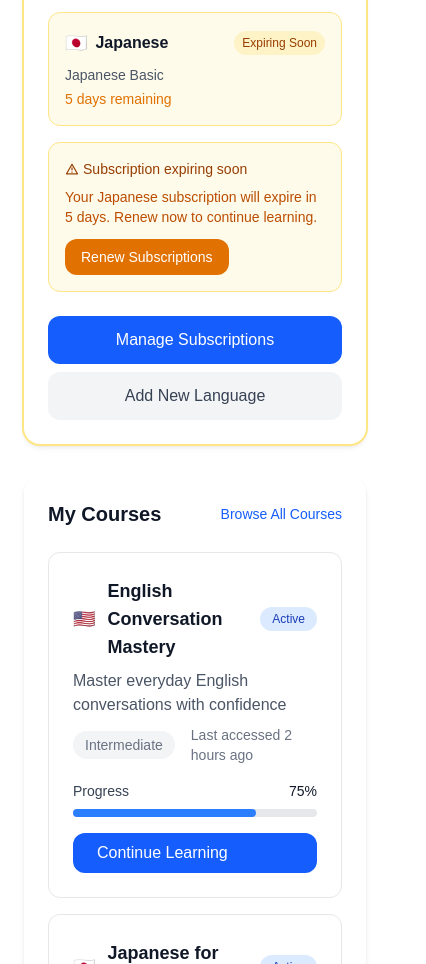
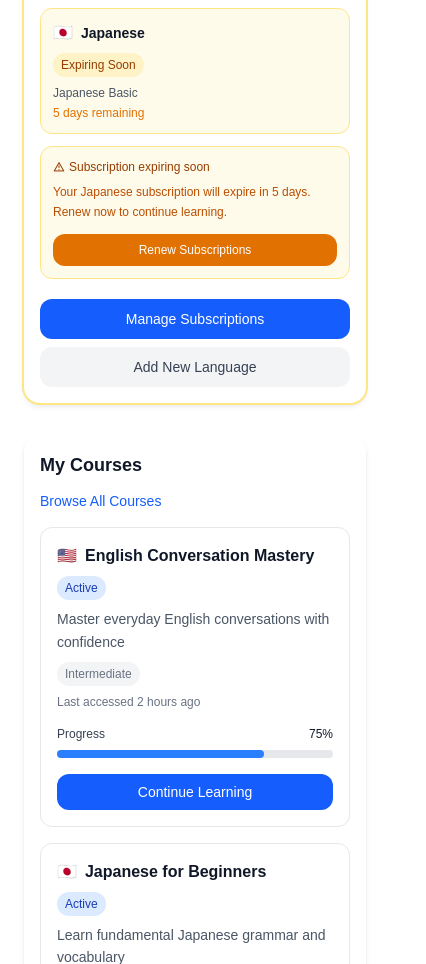
Before and after one commit to ArvinoDel/TomoLearn, a Next.js app: page /profile in a window 390 px wide. Shown: the part 1036-2000 px from the top of the page, 426 px wide, since content can reach past the window. Built offline with nearby package versions, Linux system fonts and the light colour scheme.

Commit message:
`Refactor CSS classes and styles in CommunityPage and UserProfile components`

```diff
--- a/src/app/community/page.tsx
+++ b/src/app/community/page.tsx
@@ -219,7 +219,7 @@ export default function CommunityPage() {
                 onClick={handleJoinWhatsApp}
                 onMouseEnter={() => setIsHovered(true)}
                 onMouseLeave={() => setIsHovered(false)}
-                className="inline-flex items-center px-8 py-4 bg-[#25D366] text-white font-semibold rounded-2xl hover:bg-[#22c55e] transition-all duration-300 transform hover:scale-105 shadow-lg hover:shadow-xl cursor-pointer whitespace-nowrap"
+                className="inline-flex items-center lg:px-8 px-4 py-4 bg-[#25D366] text-white font-semibold rounded-2xl hover:bg-[#22c55e] transition-all duration-300 transform hover:scale-105 shadow-lg hover:shadow-xl cursor-pointer whitespace-nowrap"
               >
                 <div className="w-6 h-6 mr-3 flex items-center justify-center">
                   <i className="ri-whatsapp-fill text-xl"></i>
--- a/src/app/profile/page.tsx
+++ b/src/app/profile/page.tsx
@@ -278,29 +278,29 @@ export default function UserProfile() {
                         {/* Subscription Status Card */}
                         <Fade in={visibleSections.validity} timeout={1000}>
                             <Box ref={validityRef}>
-                                <div className={`bg-white rounded-2xl shadow-md p-6 ${expiringSoon.length > 0 ? 'ring-2 ring-amber-200' : ''}`}>
-                                    <div className="flex items-center justify-between mb-6">
-                                        <h2 className="text-xl font-semibold text-gray-900">Subscription Status</h2>
+                                <div className={`bg-white rounded-2xl shadow-md p-4 sm:p-6 ${expiringSoon.length > 0 ? 'ring-2 ring-amber-200' : ''}`}>
+                                    <div className="flex items-center justify-between mb-4 sm:mb-6">
+                                        <h2 className="text-lg sm:text-xl font-semibold text-gray-900">Subscription Status</h2>
                                         <div className={`w-3 h-3 rounded-full ${expiringSoon.length > 0 ? 'bg-amber-400' : activeSubscriptions.length > 0 ? 'bg-emerald-400' : 'bg-gray-400'}`}></div>
                                     </div>
 
-                                    <div className="space-y-4">
+                                    <div className="space-y-3 sm:space-y-4">
                                         {/* Active Subscriptions */}
                                         {activeSubscriptions.length > 0 ? (
                                             <div className="space-y-3">
                                                 {activeSubscriptions.map(([language, subscription]) => (
-                                                    <div key={language} className={`border rounded-xl p-4 ${subscription.expiryDays <= 7 ? 'border-amber-200 bg-amber-50' : 'border-gray-200 bg-gray-50'}`}>
-                                                        <div className="flex items-center justify-between mb-2">
+                                                    <div key={language} className={`border rounded-xl p-3 sm:p-4 ${subscription.expiryDays <= 7 ? 'border-amber-200 bg-amber-50' : 'border-gray-200 bg-gray-50'}`}>
+                                                        <div className="flex flex-col sm:flex-row sm:items-center sm:justify-between gap-2 mb-2">
                                                             <div className="flex items-center gap-2">
-                                                                <span className="text-lg">{getLanguageFlag(language)}</span>
-                                                                <span className="font-semibold text-gray-900">{getLanguageName(language)}</span>
+                                                                <span className="text-base sm:text-lg">{getLanguageFlag(language)}</span>
+                                                                <span className="font-semibold text-gray-900 text-sm sm:text-base">{getLanguageName(language)}</span>
                                                             </div>
-                                                            <span className={`px-2 py-1 rounded-full text-xs font-medium ${subscription.expiryDays <= 7 ? 'bg-amber-100 text-amber-800' : 'bg-emerald-100 text-emerald-800'}`}>
+                                                            <span className={`px-2 py-1 rounded-full text-xs font-medium self-start sm:self-auto ${subscription.expiryDays <= 7 ? 'bg-amber-100 text-amber-800' : 'bg-emerald-100 text-emerald-800'}`}>
                                                                 {subscription.expiryDays <= 7 ? 'Expiring Soon' : 'Active'}
                                                             </span>
                                                         </div>
-                                                        <p className="text-sm text-gray-600 mb-1">{subscription.packageName}</p>
-                                                        <p className={`text-sm font-medium ${subscription.expiryDays <= 7 ? 'text-amber-600' : 'text-gray-700'}`}>
+                                                        <p className="text-xs sm:text-sm text-gray-600 mb-1">{subscription.packageName}</p>
+                                                        <p className={`text-xs sm:text-sm font-medium ${subscription.expiryDays <= 7 ? 'text-amber-600' : 'text-gray-700'}`}>
                                                             {subscription.expiryDays} days remaining
                                                         </p>
                                                     </div>
@@ -308,18 +308,18 @@ export default function UserProfile() {
                                             </div>
                                         ) : (
                                             <div className="text-center py-4">
-                                                <p className="text-gray-600">No active subscriptions</p>
+                                                <p className="text-gray-600 text-sm sm:text-base">No active subscriptions</p>
                                             </div>
                                         )}
 
                                         {/* Expiring Soon Warning */}
                                         {expiringSoon.length > 0 && (
-                                            <div className="bg-amber-50 border border-amber-200 rounded-xl p-4">
-                                                <p className="text-amber-800 text-sm font-medium mb-2">
+                                            <div className="bg-amber-50 border border-amber-200 rounded-xl p-3 sm:p-4">
+                                                <p className="text-amber-800 text-xs sm:text-sm font-medium mb-2">
                                                     <i className="ri-alert-line mr-1"></i>
                                                     {expiringSoon.length === 1 ? 'Subscription expiring soon' : 'Multiple subscriptions expiring soon'}
                                                 </p>
-                                                <p className="text-amber-700 text-sm mb-3">
+                                                <p className="text-amber-700 text-xs sm:text-sm mb-3 leading-relaxed">
                                                     {expiringSoon.length === 1
                                                         ? `Your ${getLanguageName(expiringSoon[0][0])} subscription will expire in ${expiringSoon[0][1].expiryDays} days.`
                                                         : `You have ${expiringSoon.length} subscriptions expiring within 7 days.`
@@ -327,7 +327,7 @@ export default function UserProfile() {
                                                 </p>
                                                 <Link
                                                     href="/pricing"
-                                                    className="inline-block bg-amber-600 hover:bg-amber-700 text-white px-4 py-2 rounded-xl text-sm font-medium transition-colors whitespace-nowrap"
+                                                    className="inline-block bg-amber-600 hover:bg-amber-700 text-white px-3 sm:px-4 py-2 rounded-xl text-xs sm:text-sm font-medium transition-colors w-full sm:w-auto text-center"
                                                 >
                                                     Renew Subscriptions
                                                 </Link>
@@ -338,13 +338,13 @@ export default function UserProfile() {
                                         <div className="flex flex-col gap-2 pt-2">
                                             <Link
                                                 href="/pricing"
-                                                className="inline-block w-full bg-blue-600 hover:bg-blue-700 text-white px-4 py-3 rounded-xl text-center font-medium transition-colors whitespace-nowrap"
+                                                className="inline-block w-full bg-blue-600 hover:bg-blue-700 text-white px-4 py-2.5 sm:py-3 rounded-xl text-center font-medium transition-colors text-sm sm:text-base"
                                             >
                                                 Manage Subscriptions
                                             </Link>
                                             <Link
                                                 href="/pricing"
-                                                className="inline-block w-full bg-gray-100 hover:bg-gray-200 text-gray-700 px-4 py-3 rounded-xl text-center font-medium transition-colors whitespace-nowrap"
+                                                className="inline-block w-full bg-gray-100 hover:bg-gray-200 text-gray-700 px-4 py-2.5 sm:py-3 rounded-xl text-center font-medium transition-colors text-sm sm:text-base"
                                             >
                                                 Add New Language
                                             </Link>
@@ -360,12 +360,12 @@ export default function UserProfile() {
 
                         <Fade in={visibleSections.courses} timeout={1000}>
                             <Box ref={coursesRef}>
-                                <div className="bg-white rounded-2xl shadow-md p-6">
-                                    <div className="flex items-center justify-between mb-6">
-                                        <h2 className="text-xl font-semibold text-gray-900">My Courses</h2>
+                                <div className="bg-white rounded-2xl shadow-md p-4 sm:p-6">
+                                    <div className="flex flex-col sm:flex-row sm:items-center sm:justify-between mb-4 sm:mb-6 gap-3 sm:gap-0">
+                                        <h2 className="text-lg sm:text-xl font-semibold text-gray-900">My Courses</h2>
                                         <Link
                                             href="/courses"
-                                            className="text-blue-600 hover:text-blue-700 font-medium text-sm transition-colors whitespace-nowrap"
+                                            className="text-blue-600 hover:text-blue-700 font-medium text-sm transition-colors self-start sm:self-auto"
                                         >
                                             Browse All Courses
                                         </Link>
@@ -377,24 +377,28 @@ export default function UserProfile() {
                                                 const hasActiveSubscription = userData.subscriptions[course.language as keyof typeof userData.subscriptions]?.active;
 
                                                 return (
-                                                    <div key={course.id} className={`border rounded-xl p-6 hover:shadow-md transition-shadow ${!hasActiveSubscription ? 'opacity-75 border-gray-300' : 'border-gray-200'}`}>
-                                                        <div className="flex items-start justify-between mb-4">
+                                                    <div key={course.id} className={`border rounded-xl p-4 sm:p-6 hover:shadow-md transition-shadow ${!hasActiveSubscription ? 'opacity-75 border-gray-300' : 'border-gray-200'}`}>
+                                                        <div className="flex flex-col sm:flex-row sm:items-start sm:justify-between mb-4 gap-3 sm:gap-0">
                                                             <div className="flex-1">
-                                                                <div className="flex items-center gap-3 mb-2">
-                                                                    <span className="text-lg">{getLanguageFlag(course.language)}</span>
-                                                                    <h3 className="text-lg font-semibold text-gray-900">{course.title}</h3>
-                                                                    <span className={`px-3 py-1 rounded-full text-xs font-medium ${getStatusBadge(course.status, course.progress)}`}>
-                                                                        {getStatusText(course.status, course.progress)}
-                                                                    </span>
-                                                                    {!hasActiveSubscription && (
-                                                                        <span className="px-3 py-1 rounded-full text-xs font-medium bg-red-100 text-red-800">
-                                                                            Subscription Expired
+                                                                <div className="flex flex-col sm:flex-row sm:items-center gap-2 sm:gap-3 mb-2">
+                                                                    <div className="flex items-center gap-2">
+                                                                        <span className="text-base sm:text-lg">{getLanguageFlag(course.language)}</span>
+                                                                        <h3 className="text-base sm:text-lg font-semibold text-gray-900">{course.title}</h3>
+                                                                    </div>
+                                                                    <div className="flex flex-wrap gap-2">
+                                                                        <span className={`px-2 sm:px-3 py-1 rounded-full text-xs font-medium ${getStatusBadge(course.status, course.progress)}`}>
+                                                                            {getStatusText(course.status, course.progress)}
                                                                         </span>
-                                                                    )}
+                                                                        {!hasActiveSubscription && (
+                                                                            <span className="px-2 sm:px-3 py-1 rounded-full text-xs font-medium bg-red-100 text-red-800">
+                                                                                Subscription Expired
+                                                                            </span>
+                                                                        )}
+                                                                    </div>
                                                                 </div>
-                                                                <p className="text-gray-600 mb-2">{course.description}</p>
-                                                                <div className="flex items-center gap-4 text-sm text-gray-500">
-                                                                    <span className="bg-gray-100 px-3 py-1 rounded-full">{course.level}</span>
+                                                                <p className="text-gray-600 mb-2 text-sm sm:text-base leading-relaxed">{course.description}</p>
+                                                                <div className="flex flex-col sm:flex-row sm:items-center gap-2 sm:gap-4 text-xs sm:text-sm text-gray-500">
+                                                                    <span className="bg-gray-100 px-2 sm:px-3 py-1 rounded-full w-fit">{course.level}</span>
                                                                     <span>Last accessed {course.lastAccessed}</span>
                                                                 </div>
                                                             </div>
@@ -402,8 +406,8 @@ export default function UserProfile() {
 
                                                         <div className="mb-4">
                                                             <div className="flex items-center justify-between mb-2">
-                                                                <span className="text-sm font-medium text-gray-700">Progress</span>
-                                                                <span className="text-sm font-medium text-gray-900">{course.progress}%</span>
+                                                                <span className="text-xs sm:text-sm font-medium text-gray-700">Progress</span>
+                                                                <span className="text-xs sm:text-sm font-medium text-gray-900">{course.progress}%</span>
                                                             </div>
                                                             <div className="w-full bg-gray-200 rounded-full h-2">
                                                                 <div
@@ -413,30 +417,30 @@ export default function UserProfile() {
                                                             </div>
                                                         </div>
 
-                                                        <div className="flex flex-col sm:flex-row gap-3 w-full">
+                                                        <div className="flex flex-col gap-2 w-full">
                                                             {!hasActiveSubscription ? (
                                                                 <Link
                                                                     href="/pricing"
-                                                                    className="bg-red-600 hover:bg-red-700 text-white px-6 py-2 rounded-xl font-medium transition-colors whitespace-nowrap w-full sm:w-auto"
+                                                                    className="bg-red-600 hover:bg-red-700 text-white px-4 sm:px-6 py-2 rounded-xl font-medium transition-colors w-full text-center text-sm sm:text-base"
                                                                 >
                                                                     Renew to Continue
                                                                 </Link>
                                                             ) : course.progress === 100 ? (
-                                                                <button className="bg-emerald-600 hover:bg-emerald-700 text-white px-6 py-2 rounded-xl font-medium transition-colors whitespace-nowrap w-full sm:w-auto">
+                                                                <button className="bg-emerald-600 hover:bg-emerald-700 text-white px-4 sm:px-6 py-2 rounded-xl font-medium transition-colors w-full text-sm sm:text-base">
                                                                     <i className="ri-check-line mr-2"></i>
                                                                     Completed
                                                                 </button>
                                                             ) : (
                                                                 <Link
                                                                     href={`/courses/${course.id}`}
-                                                                    className="bg-blue-600 hover:bg-blue-700 text-white px-6 py-2 rounded-xl font-medium transition-colors whitespace-nowrap w-full sm:w-auto"
+                                                                    className="bg-blue-600 hover:bg-blue-700 text-white px-4 sm:px-6 py-2 rounded-xl font-medium transition-colors w-full text-center text-sm sm:text-base"
                                                                 >
                                                                     Continue Learning
                                                                 </Link>
                                                             )}
 
                                                             {hasActiveSubscription && course.status === 'paused' && (
-                                                                <button className="bg-gray-600 hover:bg-gray-700 text-white px-6 py-2 rounded-xl font-medium transition-colors whitespace-nowrap w-full sm:w-auto">
+                                                                <button className="bg-gray-600 hover:bg-gray-700 text-white px-4 sm:px-6 py-2 rounded-xl font-medium transition-colors w-full text-sm sm:text-base">
                                                                     Resume Course
                                                                 </button>
                                                             )}
@@ -447,15 +451,15 @@ export default function UserProfile() {
                                             })}
                                         </div>
                                     ) : (
-                                        <div className="text-center py-12">
-                                            <div className="w-24 h-24 bg-blue-50 rounded-full flex items-center justify-center mx-auto mb-4">
-                                                <i className="ri-book-line text-3xl text-blue-500"></i>
+                                        <div className="text-center py-8 sm:py-12">
+                                            <div className="w-20 sm:w-24 h-20 sm:h-24 bg-blue-50 rounded-full flex items-center justify-center mx-auto mb-4">
+                                                <i className="ri-book-line text-2xl sm:text-3xl text-blue-500"></i>
                                             </div>
-                                            <h3 className="text-lg font-semibold text-gray-900 mb-2">No courses enrolled yet</h3>
-                                            <p className="text-gray-600 mb-6">Start your learning journey by exploring our course catalog</p>
+                                            <h3 className="text-base sm:text-lg font-semibold text-gray-900 mb-2">No courses enrolled yet</h3>
+                                            <p className="text-gray-600 mb-4 sm:mb-6 text-sm sm:text-base px-4">Start your learning journey by exploring our course catalog</p>
                                             <Link
                                                 href="/courses"
-                                                className="inline-block bg-blue-600 hover:bg-blue-700 text-white px-6 py-3 rounded-xl font-medium transition-colors whitespace-nowrap"
+                                                className="inline-block bg-blue-600 hover:bg-blue-700 text-white px-4 sm:px-6 py-2.5 sm:py-3 rounded-xl font-medium transition-colors text-sm sm:text-base"
                                             >
                                                 Explore Courses
                                             </Link>
```
